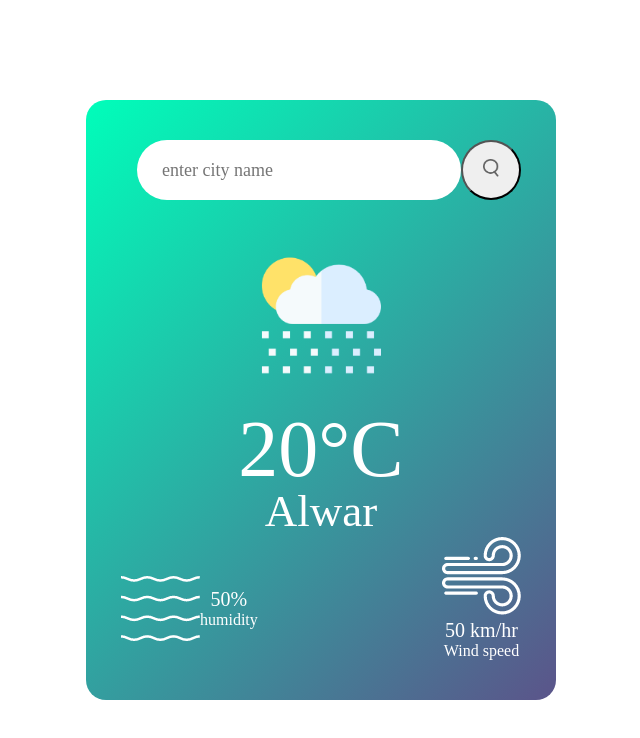
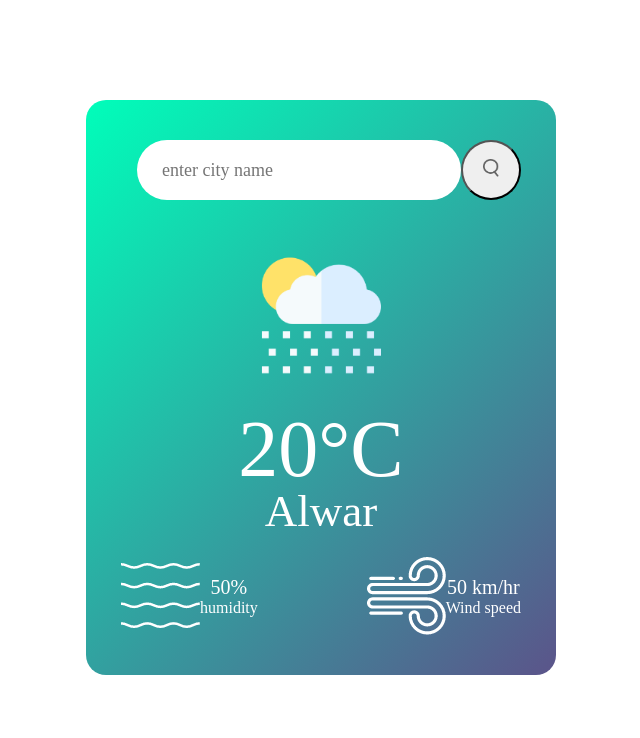
Before and after one commit to meghna2808/Weather_app, a plain HTML site: page index.html in a window 1280 px wide. Shown: the whole page, without its empty margins (319-959 px from the left). Drawn offline with Linux system fonts and the light colour scheme; no server answers.

Commit message:
removed error from class name

```diff
--- a/index.html
+++ b/index.html
@@ -23,7 +23,7 @@
                             <p>humidity</p>
                         </div>
                     </div>
-                    <div sclass="col">
+                    <div class="col">
                         <img src="images/wind.png">
                         <div>
                             <p class="wind">50 km/hr</p>
```
